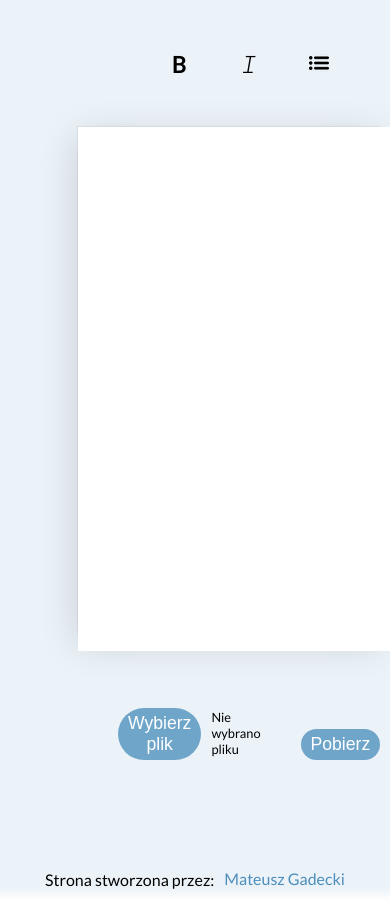
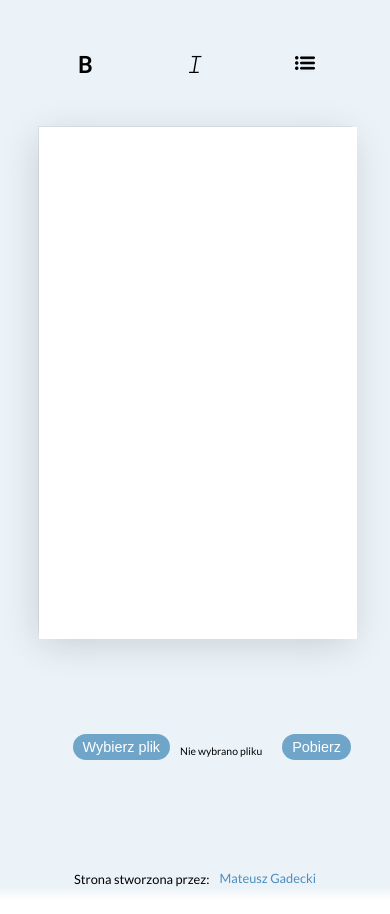
Before and after one commit to mateuszGadecki/textEditor, a plain HTML site: page index.html in a window 390 px wide. Drawn offline with Linux system fonts and the light colour scheme.

Commit message:
Making web responsive

```diff
--- a/index.html
+++ b/index.html
@@ -53,7 +53,7 @@
       </div>
     </div>
     <footer class="footer">
-      <p>Strona stworzona przez:</p>
+      <p class="footer__title">Strona stworzona przez:</p>
       <a class="footer__link" href="https://github.com/mateuszGadecki"
         >Mateusz Gadecki</a
       >
--- a/style.css
+++ b/style.css
@@ -103,9 +103,9 @@ body {
   border: none;
   outline: none;
   font-family: "Lato", sans-serif;
-  padding: 3%;
   font-size: 1.1rem;
   font-weight: 300;
+  padding: 1%;
 }
 
 .board__textarea--bold {
@@ -215,3 +215,44 @@ body {
 .footer__link:active {
   border-bottom: 2px solid #4b8dbd;
 }
+
+@media (max-width: 660px) {
+  .editor {
+    width: 80%;
+  }
+}
+@media (max-width: 500px) {
+  .controls__btn {
+    margin-left: 0px;
+  }
+  .board__textarea {
+    font-size: 0.9rem;
+  }
+  .controls__list {
+    width: 80%;
+    margin: 0 auto;
+    -webkit-box-pack: justify;
+    -ms-flex-pack: justify;
+    justify-content: space-between;
+  }
+  .fileHandlers__button,
+  .fileHandlers__customInputBtn {
+    margin-left: 20px;
+    font-size: 0.9rem;
+  }
+  .fileHandlers__customInputText {
+    font-size: 0.65rem;
+  }
+  .footer__title,
+  .footer__link {
+    font-size: 0.8rem;
+  }
+}
+
+@media (max-width: 375px) {
+  .fileHandlers__button,
+  .fileHandlers__customInputBtn {
+    margin-left: 10px;
+    font-size: 0.8rem;
+  }
+}
```
